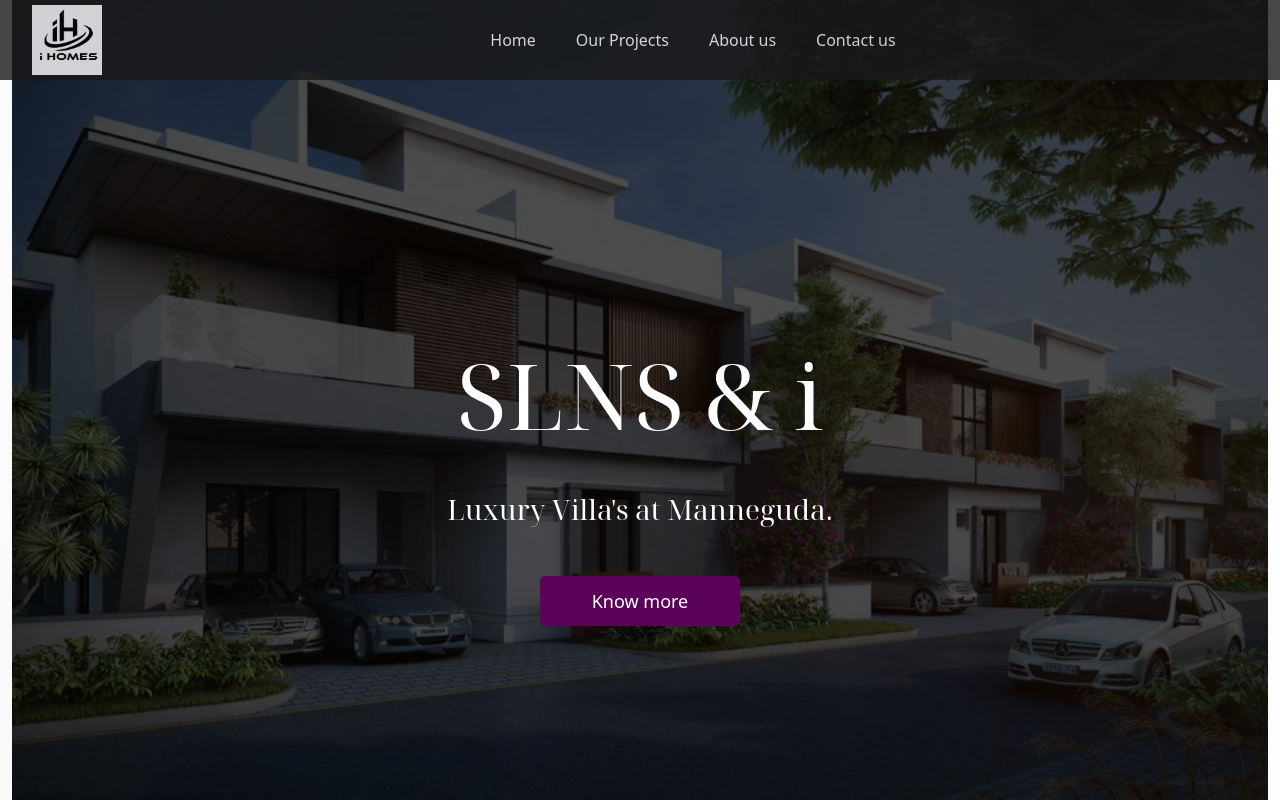
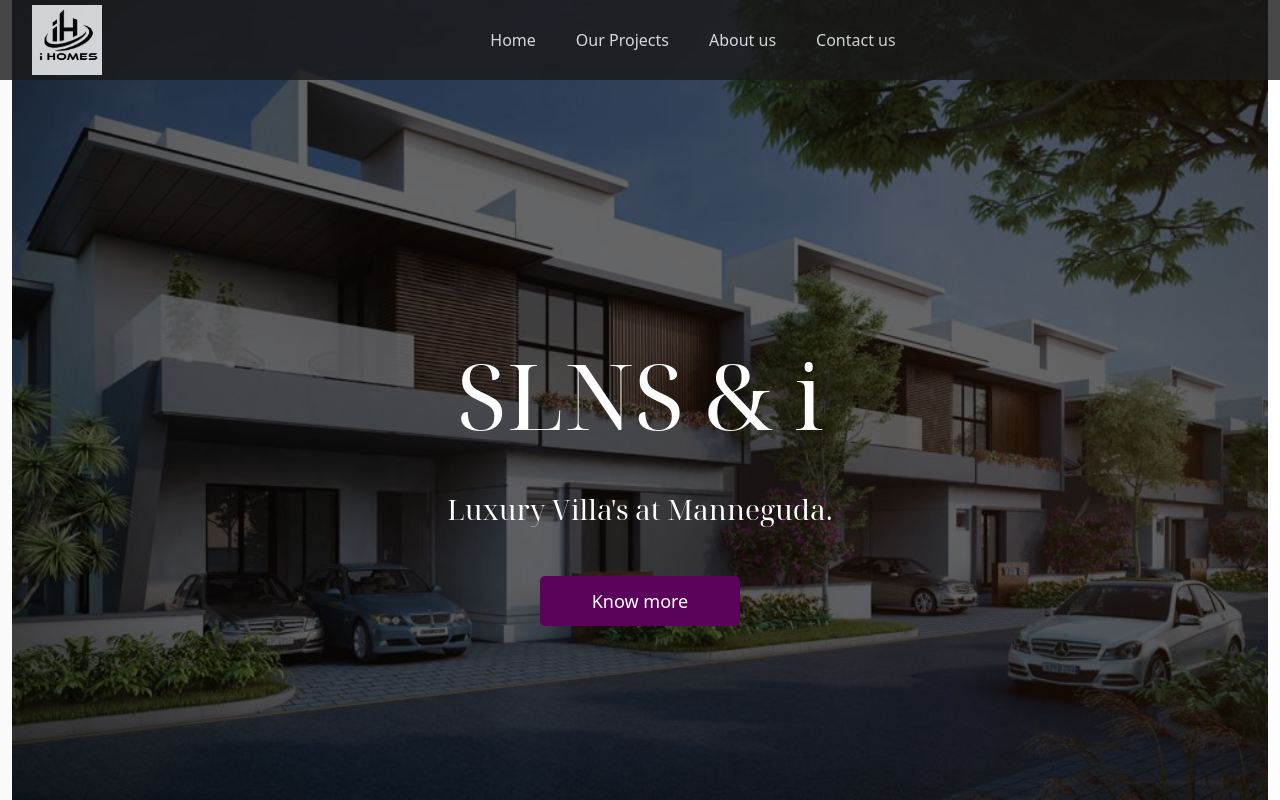
Before and after one commit to suryaA320/i-Homes, a React (Create React App) app: page /our-projects in a window 1280 px wide. Shown: the top 800 px of the page. Built offline with nearby package versions, Linux system fonts and the light colour scheme.

Commit message:
bg brightness

```diff
--- a/src/App.css
+++ b/src/App.css
@@ -419,7 +419,7 @@
   height: 100vh;
   position: relative;
   width: 100%;
-  -webkit-filter: brightness(30%);
+  -webkit-filter: brightness(40%);
 }
 
 #car-img-3 {
@@ -430,7 +430,7 @@
   height: 100vh;
   position: relative;
   width: 100%;
-  -webkit-filter: brightness(30%);
+  -webkit-filter: brightness(40%);
 }
 
 #car-img-2 {
@@ -441,7 +441,7 @@
   height: 100vh;
   position: relative;
   width: 100%;
-  -webkit-filter: brightness(30%);
+  -webkit-filter: brightness(40%);
 }
 
 
```
